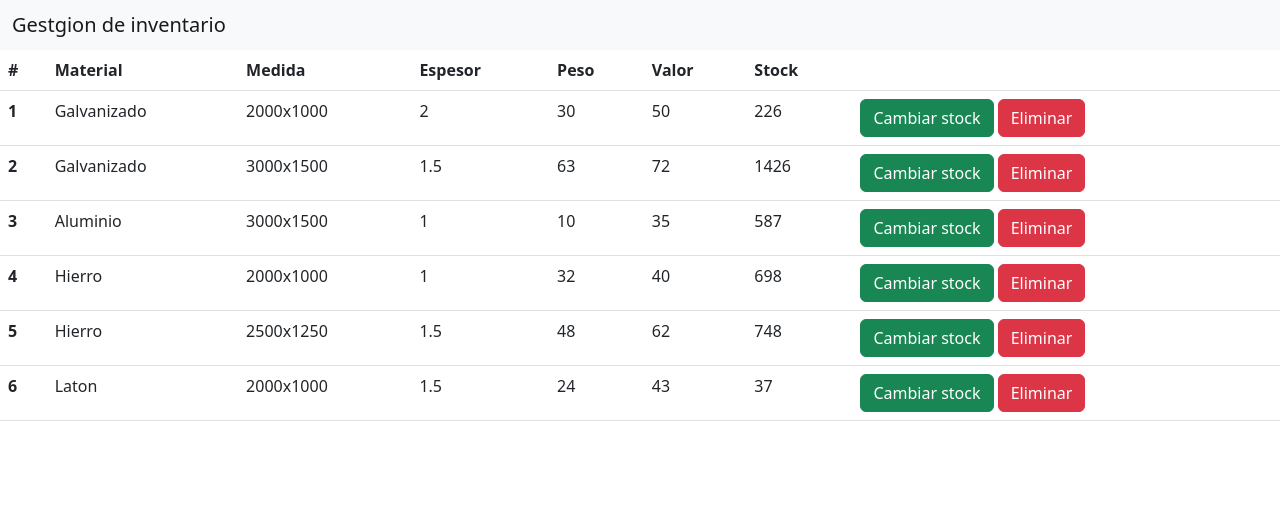
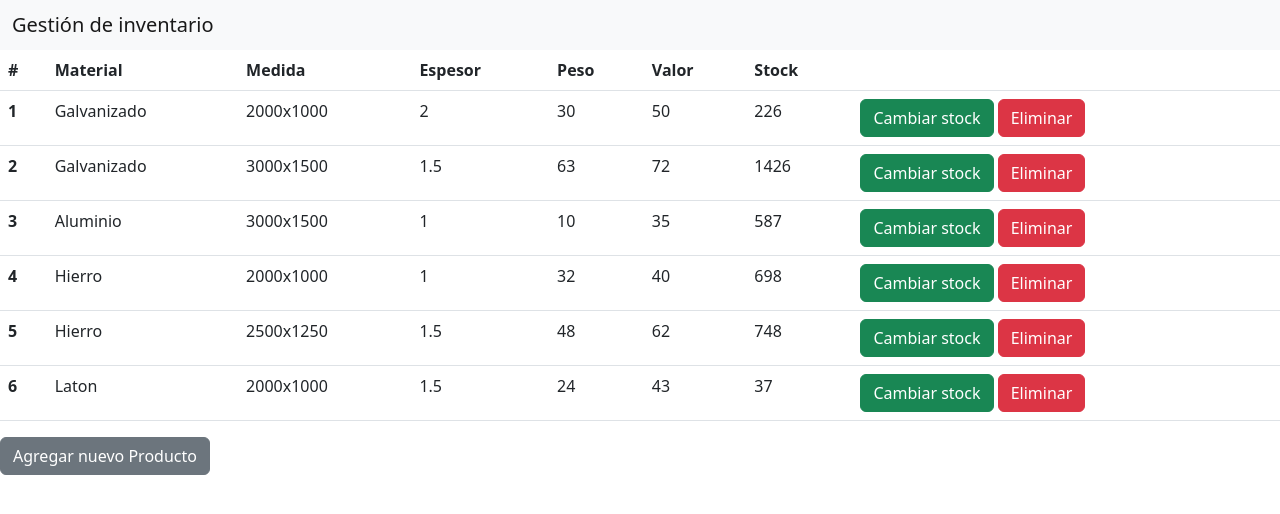
Before and after one commit to Joaqomor/DesafioJS, a plain HTML site: page index.html in a window 1280 px wide. Drawn offline with nearby package versions, Linux system fonts and the light colour scheme.

Commit message:
agrega eventos

```diff
--- a/index.html
+++ b/index.html
@@ -6,18 +6,15 @@
     <meta name="viewport" content="width=device-width, initial-scale=1.0">
     <script defer src="stock.js"></script>
     <script defer src="javascript.js"></script>
-
-
     <title>Simulador Stock</title>
     <!-- BOOTSTRAP -->
     <link href="https://cdn.jsdelivr.net/npm/bootstrap@5.2.0-beta1/dist/css/bootstrap.min.css" rel="stylesheet" integrity="sha384-0evHe/X+R7YkIZDRvuzKMRqM+OrBnVFBL6DOitfPri4tjfHxaWutUpFmBp4vmVor" crossorigin="anonymous">
-    <link rel="stylesheet" href="style.css">
 </head>
 <body>
 
     <nav class="navbar bg-light">
         <div class="container-fluid">
-          <span class="navbar-brand mb-0 h1">Gestgion de inventario</span>
+          <span class="navbar-brand mb-0 h1">Gestión de inventario</span>
         </div>
       </nav>
 
@@ -52,6 +49,6 @@
         </tbody>
       </table>
 
-
+      <button id="btnAgrega" type="button" class="btn btn-secondary">Agregar nuevo Producto</button>
 </body>
 </html>
--- a/javascript.js
+++ b/javascript.js
@@ -25,13 +25,17 @@ function mostrarProductos(){
     let btnStock = document.getElementById(`btnStock${elemento.id}`)
     let btnElimina = document.getElementById(`btnElimina${elemento.id}`)
 
-      btnStock.addEventListener('click',()=>{
-       console.log(elemento.id);
+     /*  btnStock.addEventListener('click',()=>{
+        let newStock = parseInt(prompt("ingrese el stock para agregar"))
+        let stockFinal = newStock + elemento.stock
 
-         })
+         }) */
+
+     /* btnElimina.addEventListener('click',()=>{
+        btnElimina.parentElement.remove()
+     }) */
 
     })
 
 
-
 }
```
Also changed, not shown: Stock.js (+16 -0 lines).
